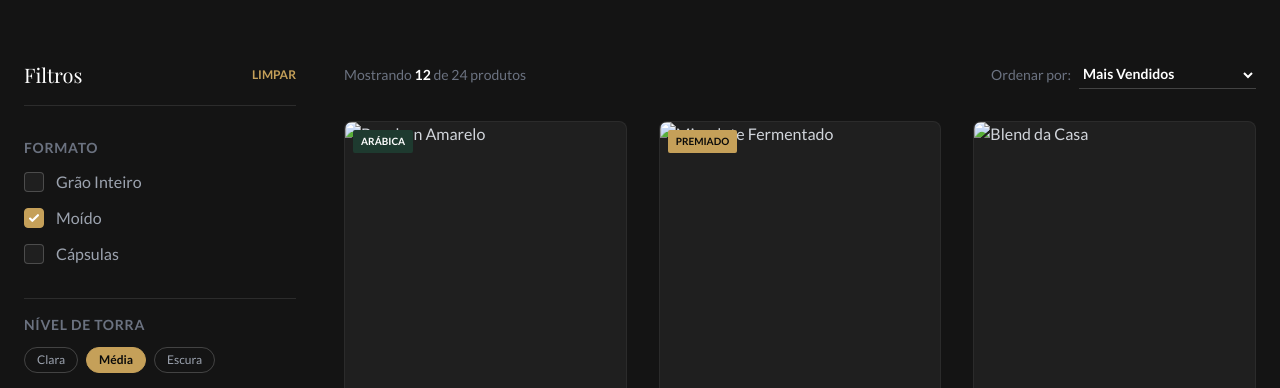
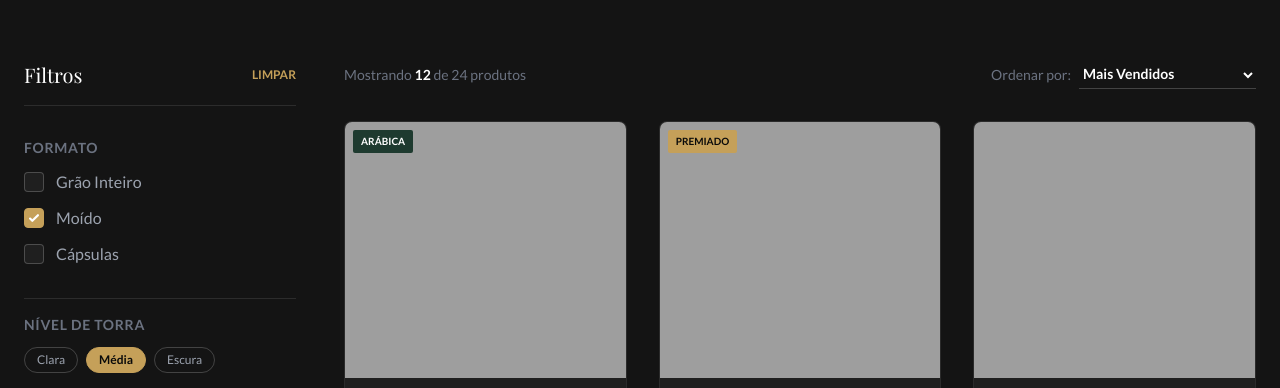
Before and after one commit to raphaelfeliz/coffee-marketplace-v4, a plain HTML site: page index.html in a window 1280 px wide. Shown: the part 3227-3615 px from the top of the page. Drawn offline with nearby package versions, Linux system fonts and the light colour scheme; the site is published under a folder, as on GitHub Pages, so addresses that start at the root find nothing; a web font is replaced by a local one.

Commit message:
Fix image paths for GitHub Pages

```diff
--- a/index.html
+++ b/index.html
@@ -444,7 +444,7 @@
                             <div
                                 class="absolute top-2 left-2 bg-leaf-800 text-white text-[10px] uppercase font-bold px-2 py-1 z-10 rounded-sm">
                                 Arábica</div>
-                            <img src="/cafe-saca.png"
+                            <img src="cafe-saca.png"
                                 class="w-full h-full object-cover transition-transform duration-700 group-hover:scale-110 group-hover:-0"
                                 alt="Bourbon Amarelo" title="Bourbon Amarelo">
 
@@ -484,7 +484,7 @@
                             <div
                                 class="absolute top-2 left-2 bg-gold-500 text-obsidian text-[10px] uppercase font-bold px-2 py-1 z-10 rounded-sm">
                                 Premiado</div>
-                            <img src="/cafe-saca.png"
+                            <img src="cafe-saca.png"
                                 class="w-full h-full object-cover transition-transform duration-700 group-hover:scale-110 group-hover:-0"
                                 alt="Microlote Fermentado" title="Microlote Fermentado">
                             <div
@@ -518,7 +518,7 @@
                     <div class="group bg-white/5 rounded-lg overflow-hidden border border-white/5 hover:border-gold-500/50 transition-all duration-300 reveal-on-scroll"
                         data-uid="div-tour-product-card-3">
                         <div class="relative h-64 overflow-hidden">
-                            <img src="/cafe-saca.png"
+                            <img src="cafe-saca.png"
                                 class="w-full h-full object-cover transition-transform duration-700 group-hover:scale-110 group-hover:grayscale-0"
                                 alt="Blend da Casa" title="Blend da Casa">
                             <div
```
